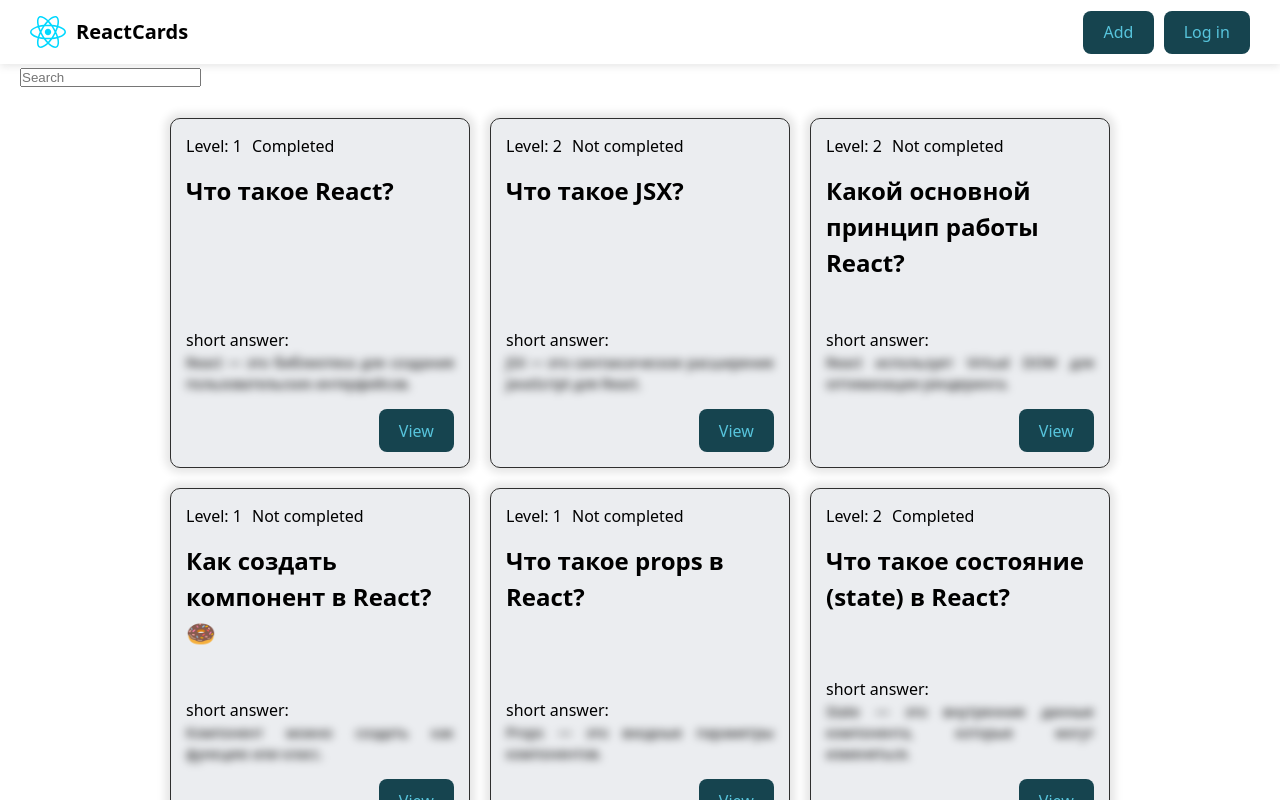
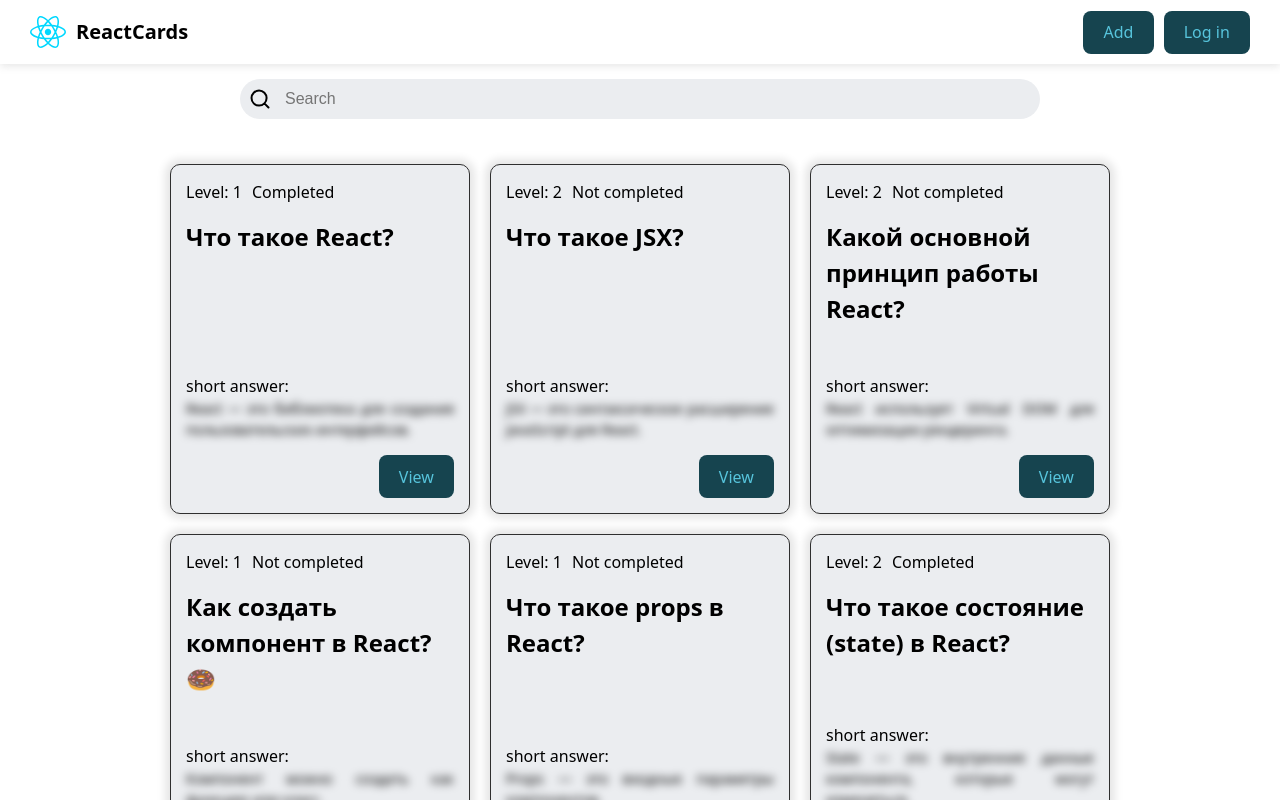
Before and after one commit to AliaksandrBykouski/ReactCards, a React (Vite) app: page / in a window 1280 px wide. Built offline with nearby package versions, Linux system fonts and the light colour scheme; data requests are answered from the project's data file.

Commit message:
add search input

```diff
--- /dev/null
+++ b/src/components/SearchInput/SearchInput.jsx
@@ -0,0 +1,24 @@
+import classes from "./SearchInput.module.scss";
+import { useId } from "react";
+import { SearchIcon } from "../icons.jsx";
+
+const SearchInput = ({ value, onChange, placeholder }) => {
+  const inputId = useId();
+  return (
+    <div className={classes["search-input"]}>
+      <label htmlFor={inputId}>
+        <SearchIcon className={classes["search-input--icon"]} />
+      </label>
+      <input
+        type="text"
+        id={inputId}
+        className={classes["search-input--input"]}
+        placeholder={placeholder}
+        value={value}
+        onChange={onChange}
+      />
+    </div>
+  );
+};
+
+export default SearchInput;
--- /dev/null
+++ b/src/components/SearchInput/SearchInput.module.scss
@@ -0,0 +1,22 @@
+.search-input {
+  width: 100%;
+  height: 40px;
+  border-radius: 20px;
+  background-color: var(--card-bg-color);
+  position: relative;
+  &--icon {
+    position: absolute;
+    top: 10px;
+    left: 10px;
+  }
+  &--input {
+    width: 100%;
+    height: 100%;
+    padding: 12px 12px 12px 45px;
+    border: none;
+    background-color: transparent;
+    color: var(--text-color);
+    font-size: 16px;
+    outline: none;
+  }
+}
--- /dev/null
+++ b/src/components/SearchInput/index.js
@@ -0,0 +1,3 @@
+import SearchInput from './SearchInput'
+
+export default SearchInput
--- /dev/null
+++ b/src/components/icons.jsx
@@ -0,0 +1,15 @@
+export const SearchIcon = (props) => {
+  return (
+    <svg width="20" height="20" viewBox="0 0 20 20" {...props}>
+      <path
+        d="M14.386 14.386l4.0877 4.0877-4.0877-4.0877c-2.9418 2.9419-7.7115 2.9419-10.6533 0-2.9419-2.9418-2.9419-7.7115 0-10.6533 2.9418-2.9419 7.7115-2.9419 10.6533 0 2.9419 2.9418 2.9419 7.7115 0 10.6533z"
+        stroke="currentColor"
+        fill="none"
+        strokeWidth="2"
+        fillRule="evenodd"
+        strokeLinecap="round"
+        strokeLinejoin="round"
+      ></path>
+    </svg>
+  );
+};
--- a/src/pages/HomePage/HomePage.jsx
+++ b/src/pages/HomePage/HomePage.jsx
@@ -4,6 +4,7 @@
 import QuestionCardList from "../../components/QuestionCardList";
 import Loader from "../../components/Loader/index.js";
 import useFetch from "../../hooks/useFetch";
+import SearchInput from "../../components/SearchInput/index.js";
 
 const HomePage = () => {
   const [questions, setQuestions, error] = useState([]);
@@ -25,12 +26,10 @@
   };
   return (
     <div className={classes["home-page"]}>
-      <input
-        type="text"
-        placeholder="Search"
-        value={searchValue}
-        onChange={onSearchChangeHandler}
-      />
+      <div className={classes["home-page--controls"]}>
+        <SearchInput value={searchValue} onChange={onSearchChangeHandler} placeholder="Search" />
+      </div>
+
       {isLoading && <Loader />}
       {error && <div>{error}</div>}
       <QuestionCardList cards={questions} />
--- a/src/pages/HomePage/HomePage.module.scss
+++ b/src/pages/HomePage/HomePage.module.scss
@@ -1,3 +1,12 @@
 .home-page {
-
+  &--controls {
+    width: 100%;
+    max-width: 800px;
+    margin: 0 auto;
+    padding: 15px 0;
+    display: flex;
+    justify-content: center;
+    align-items: center;
+    gap: 10px;
+  }
 }
```
